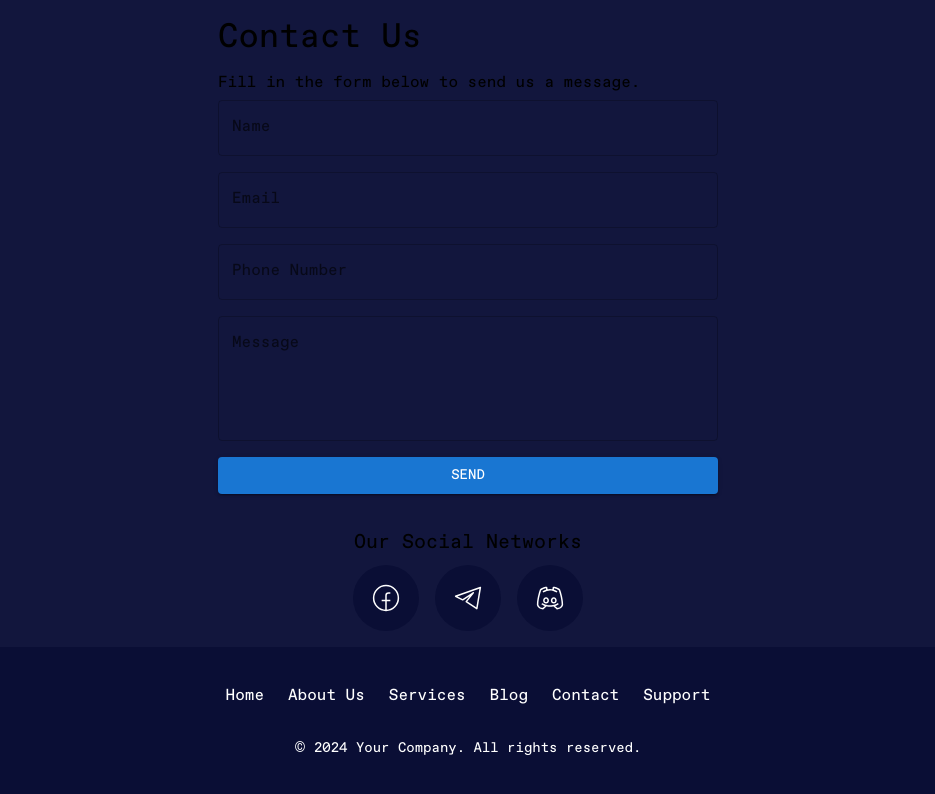
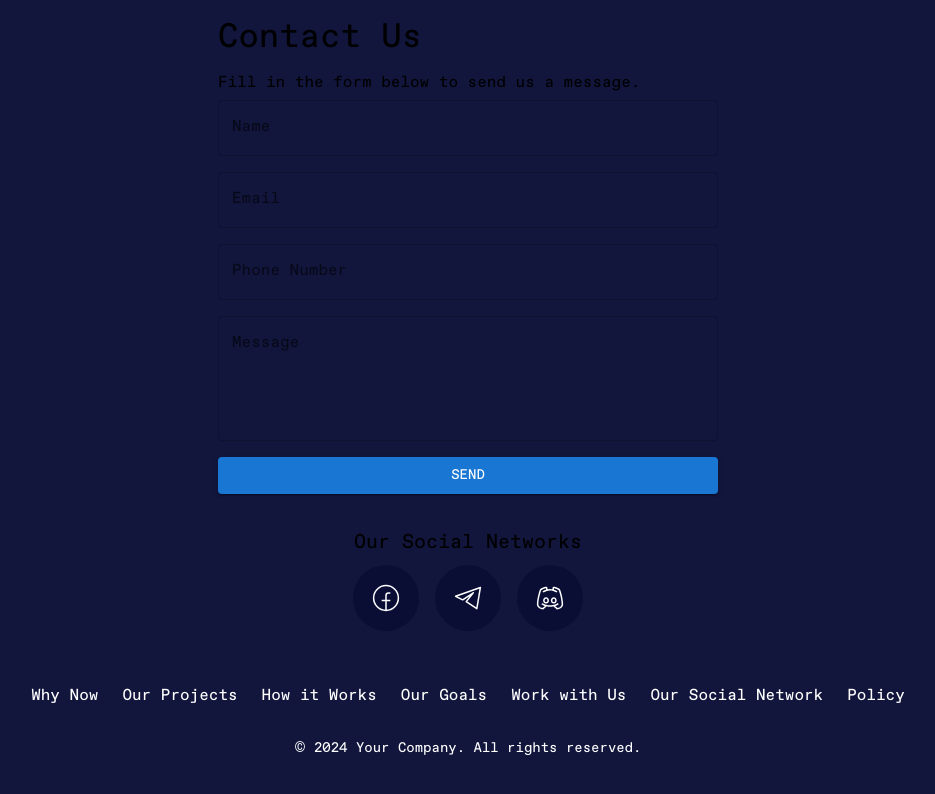
Before and after one commit to NVadim11/TapTap, a React (Create React App) app: page / in a window 1280 px wide. Shown: the part 2910-3704 px from the top of the page, without its empty margins (172-1107 px from the left). Built offline with nearby package versions, Linux system fonts and the light colour scheme.

Commit message:
sync footer changes

```diff
--- a/package.json
+++ b/package.json
@@ -16,6 +16,7 @@
     "framer-motion": "^11.3.24",
     "react": "^18.3.1",
     "react-dom": "^18.3.1",
+    "react-router-dom": "^6.26.1",
     "react-scripts": "5.0.1",
     "react-scroll": "^1.9.0",
     "sass": "^1.77.8",
--- a/src/App.jsx
+++ b/src/App.jsx
@@ -1,4 +1,5 @@
 import React, { useEffect } from 'react';
+import { BrowserRouter as Router, Routes, Route } from 'react-router-dom';
 import './App.scss';
 import { createTheme, ThemeProvider } from '@mui/material/styles';
 import Header from './components/Header/Header.jsx';
@@ -8,6 +9,7 @@ import About from './components/About/About.jsx';
 import Goals from './components/Goals/Goals.jsx';
 import MyForm from './components/MyForm/MyForm.jsx';
 import Footer from './components/Footer/Footer.jsx';
+import Policy from './components/Policy/Policy.jsx'; // Import the Policy component
 import AOS from 'aos';
 import 'aos/dist/aos.css';
 
@@ -25,20 +27,33 @@ function App() {
 			once: true,
 		});
 	}, []);
+
 	return (
+		<Router>
 			<ThemeProvider theme={theme}>
 				<div className='wrapper'>
 					<Header />
 					<div className='main'>
+						<Routes>
+							<Route
+								path='/'
+								element={
+									<>
 										<Cover />
 										<Projects />
 										<About />
 										<Goals />
 										<MyForm />
+									</>
+								}
+							/>
+							<Route path='/policy' element={<Policy />} />
+						</Routes>
 					</div>
 					<Footer />
 				</div>
 			</ThemeProvider>
+		</Router>
 	);
 }
 
--- a/src/components/Footer/Footer.jsx
+++ b/src/components/Footer/Footer.jsx
@@ -1,52 +1,78 @@
 import React from 'react';
-import { Box, Typography, Link, Grid } from '@mui/material';
+import { Box, Typography, Grid } from '@mui/material';
+import { Link as ScrollLink } from 'react-scroll';
+import { useNavigate } from 'react-router-dom';
 
 const Footer = () => {
+	const navigate = useNavigate();
+
+	const handleNavigation = (id) => {
+		navigate('/'); // Navigate to the homepage
+		setTimeout(() => {
+			document.querySelector(`#${id}`).scrollIntoView({
+				behavior: 'smooth',
+			});
+		}, 100); // Slight delay to ensure the page is fully loaded
+	};
+
+	const menuItems = [
+		{ name: 'Why Now', id: 'cover' },
+		{ name: 'Our Projects', id: 'projects' },
+		{ name: 'How it Works', id: 'about' },
+		{ name: 'Our Goals', id: 'goals' },
+		{ name: 'Work with Us', id: 'form' },
+		{ name: 'Our Social Network', id: 'social' },
+		{ name: 'Policy', id: 'policy' }, // Redirect to Policy Page
+	];
+
 	return (
 		<Box
-      component="footer"
+			component='footer'
 			sx={{
-        backgroundColor: '#0a0e35',
+				backgroundColor: 'transparent',
 				color: '#fff',
 				padding: '40px 20px',
 				textAlign: 'center',
 			}}
 		>
-      <Grid container spacing={3} justifyContent="center">
-        <Grid item>
-          <Link href="#" color="inherit" underline="none">
-            Home
-          </Link>
+			<Grid container spacing={3} justifyContent='center'>
+				{menuItems.map((item, index) => (
+					<Grid item key={index}>
+						{item.id === 'policy' ? (
+							<ScrollLink
+								to={item.id}
+								smooth={true}
+								duration={2000}
+								onClick={() => navigate('/policy')}
+								style={{
+									cursor: 'pointer',
+									color: 'inherit',
+									textDecoration: 'none',
+								}}
+							>
+								{item.name}
+							</ScrollLink>
+						) : (
+							<ScrollLink
+								to={item.id}
+								smooth={true}
+								duration={2000}
+								onClick={() => handleNavigation(item.id)}
+								style={{
+									cursor: 'pointer',
+									color: 'inherit',
+									textDecoration: 'none',
+								}}
+							>
+								{item.name}
+							</ScrollLink>
+						)}
 					</Grid>
-        <Grid item>
-          <Link href="#" color="inherit" underline="none">
-            About Us
-          </Link>
-        </Grid>
-        <Grid item>
-          <Link href="#" color="inherit" underline="none">
-            Services
-          </Link>
-        </Grid>
-        <Grid item>
-          <Link href="#" color="inherit" underline="none">
-            Blog
-          </Link>
-        </Grid>
-        <Grid item>
-          <Link href="#" color="inherit" underline="none">
-            Contact
-          </Link>
-        </Grid>
-        <Grid item>
-          <Link href="#" color="inherit" underline="none">
-            Support
-          </Link>
-        </Grid>
+				))}
 			</Grid>
 
 			<Box sx={{ marginTop: 4 }}>
-        <Typography variant="body2" color="inherit">
+				<Typography variant='body2' color='inherit'>
 					© {new Date().getFullYear()} Your Company. All rights reserved.
 				</Typography>
 			</Box>
--- /dev/null
+++ b/src/components/Policy/Policy.jsx
@@ -0,0 +1,12 @@
+import React from 'react';
+
+const Policy = () => {
+	return (
+		<div>
+			<h1>Policy</h1>
+			<p>Here is the policy information for the website...</p>
+		</div>
+	);
+};
+
+export default Policy;
```
Also changed, not shown: src/components/About/About.jsx (+4 -4 lines), src/components/Header/Header.jsx (+11 -11 lines), src/components/MyForm/MyForm.jsx (+38 -40 lines), 1 other file (tests, documents, lock files or other folders). Lines whose indentation alone changed are shown as unchanged.
